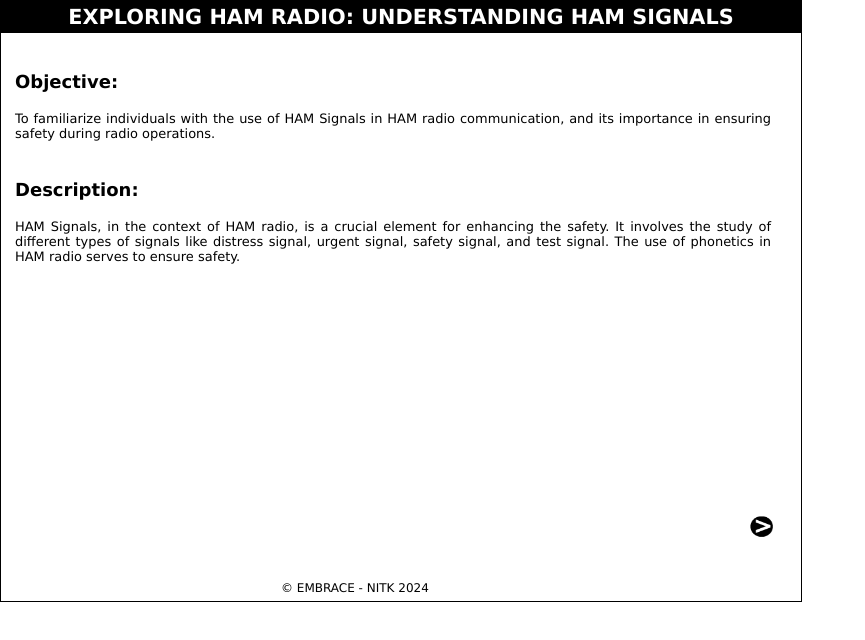
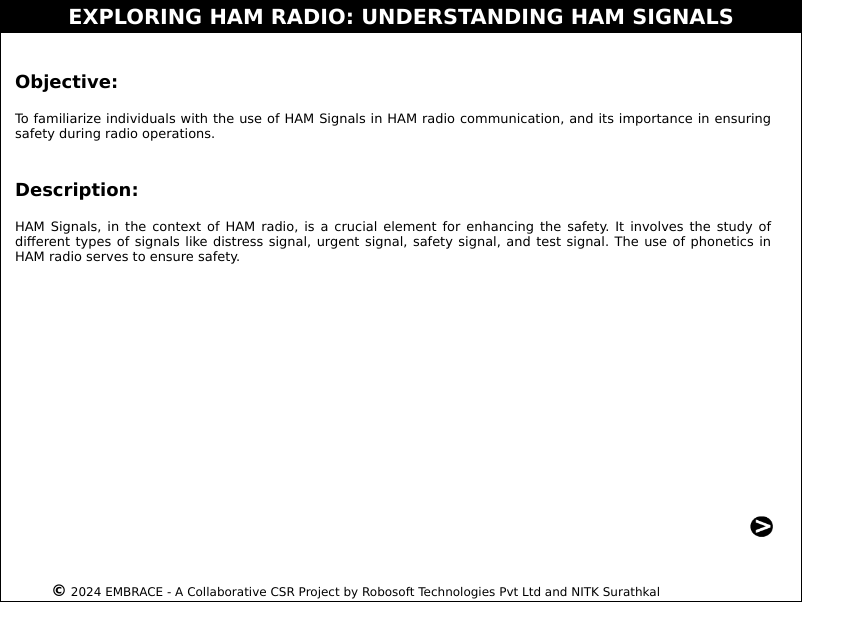
Before and after one commit to embrace-nitk/morseCodeHAMSIGNALS, a plain HTML site: page index.html in a window 1280 px wide. Shown: the whole page, without its empty margins (0-865 px from the left). Drawn offline with Linux system fonts and the light colour scheme.

Commit message:
updated copyright

```diff
--- a/index.html
+++ b/index.html
@@ -28,11 +28,7 @@
         <a id="next" href="#" onclick="showNextPage(); return false;">
             <img src="Next.png" alt="NEXT" width="30" height="30">
         </a>
-        <div class="footer">&copy; EMBRACE - NITK
-            <script>
-              document.write(new Date().getFullYear());
-            </script>
-        </div>
+        <div class="footer"><span class="cp">&copy;</span>  <script>document.write(new Date().getFullYear())</script> EMBRACE - A Collaborative CSR Project by Robosoft Technologies Pvt Ltd and NITK Surathkal </div>
     </div>
 
 
@@ -62,10 +58,7 @@
                 <button onclick="submitForm()">Submit</button>
             </div>
             <br>
-            <div class="footer">&copy; EMBRACE - NITK
-                <script>
-                  document.write(new Date().getFullYear());
-                </script> </div>
+            <div class="footer"><span class="cp">&copy;</span>  <script>document.write(new Date().getFullYear())</script> EMBRACE - A Collaborative CSR Project by Robosoft Technologies Pvt Ltd and NITK Surathkal </div>
         </div>
         </div>
     </div>
@@ -90,10 +83,7 @@
                 <img src="repeat.png" alt="repeat" width="30" height="30">
             </a>
 
-            <div class="footer">&copy; EMBRACE - NITK
-                <script>
-                  document.write(new Date().getFullYear());
-                </script></div>
+            <div class="footer"><span class="cp">&copy;</span>  <script>document.write(new Date().getFullYear())</script> EMBRACE - A Collaborative CSR Project by Robosoft Technologies Pvt Ltd and NITK Surathkal </div>
     </div>
 </body>
 </html>
--- a/style.css
+++ b/style.css
@@ -39,7 +39,7 @@ body {
 
 .footer {
   position: absolute;
-  left: 280px;
+  left: 50px;
   top: 580px;
   font-size: 12px;
 }
@@ -141,3 +141,8 @@ body {
   height: 50px;
   width: 50px;
 }
+
+.cp {
+  font-size: 16px;
+  font-weight: 900;
+}
```
